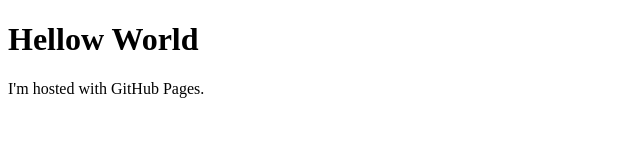
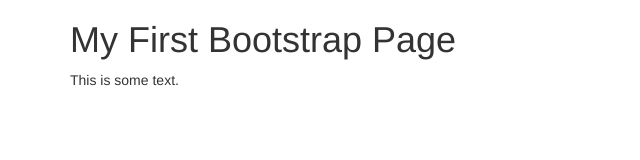
Before and after one commit to Gremyo/BabySnakeWebpage, a plain HTML site: page index.html in a window 1280 px wide. Shown: the whole page, without its empty margins (0-640 px from the left). Drawn offline with nearby package versions, Linux system fonts and the light colour scheme.

Commit message:
Update index.html

```diff
--- a/index.html
+++ b/index.html
@@ -1,7 +1,19 @@
 <!DOCTYPE html>
-<html>
+<html lang="en">
+<head>
+  <title>Bootstrap Example</title>
+  <meta charset="utf-8">
+  <meta name="viewport" content="width=device-width, initial-scale=1">
+  <link rel="stylesheet" href="https://maxcdn.bootstrapcdn.com/bootstrap/3.4.0/css/bootstrap.min.css">
+  <script src="https://ajax.googleapis.com/ajax/libs/jquery/3.3.1/jquery.min.js"></script>
+  <script src="https://maxcdn.bootstrapcdn.com/bootstrap/3.4.0/js/bootstrap.min.js"></script>
+</head>
 <body>
-<h1>Hellow World</h1>
-<p>I'm hosted with GitHub Pages.</p>
+
+<div class="container">
+  <h1>My First Bootstrap Page</h1>
+  <p>This is some text.</p>
+</div>
+
 </body>
 </html>
```
